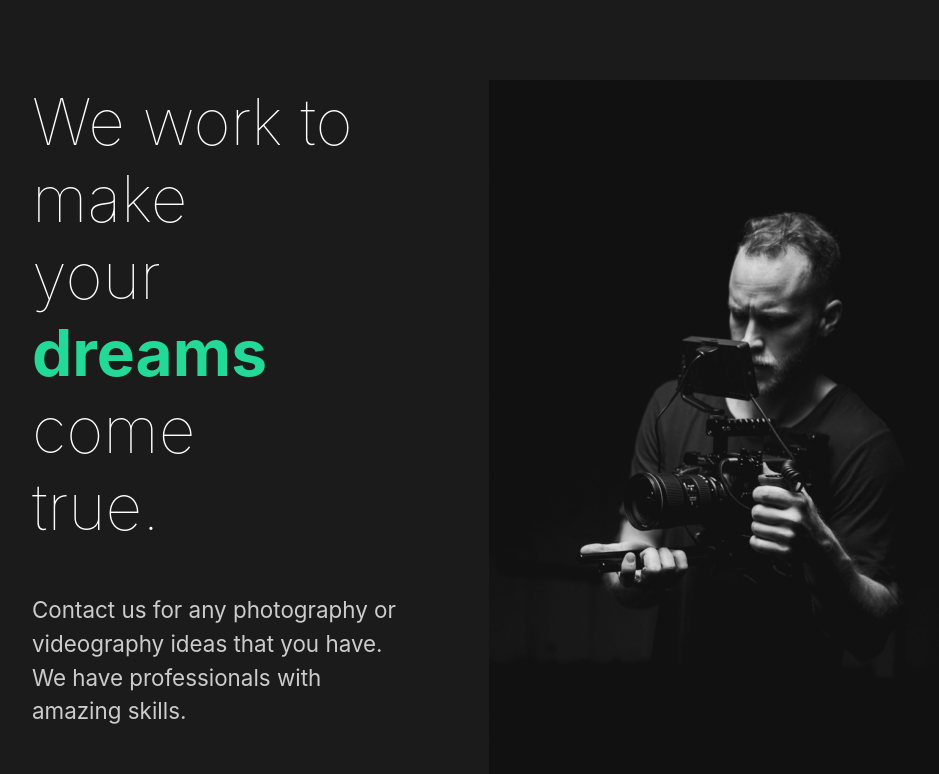
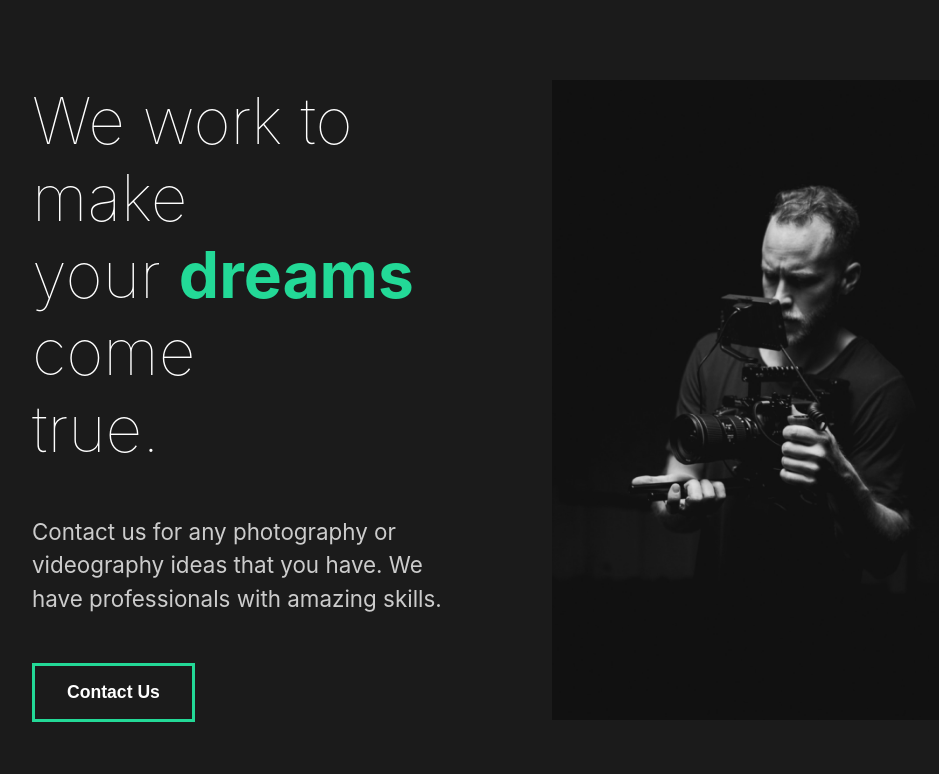
Before and after one commit to sujoyduttajad/Capture-Portfolio, a React (Create React App) app: page / in a window 1280 px wide. Shown: the top 774 px of the page, without its empty margins (128-1067 px from the left). Built offline with nearby package versions, Linux system fonts and the light colour scheme.

Commit message:
Update AboutSection.js

```diff
--- a/src/components/AboutSection.js
+++ b/src/components/AboutSection.js
@@ -17,6 +17,14 @@ const Description = styled.div`
         font-weight: lighter;
     }
 `;
+const ImageContainer = styled.div`
+    flex: 1;
+    img {
+        width: 100%;
+        height: 80vh;
+        object-fit: cover;
+    }
+`
 
 const AboutSection = () => {
   return (
@@ -39,9 +47,9 @@ const AboutSection = () => {
             </p>
             <button>Contact Us</button>
         </Description>
-        <div className='image'>
+        <ImageContainer>
             <img src={home1} alt="guy with a camera" />
-        </div>
+        </ImageContainer>
     </About>
   )
 }
```
